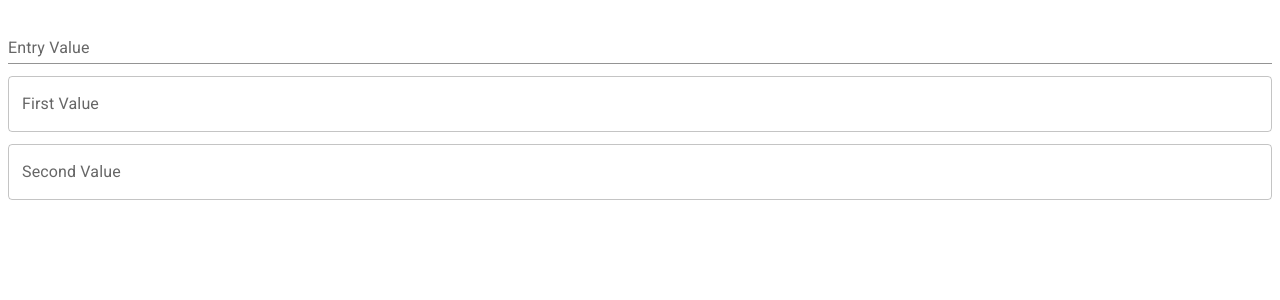
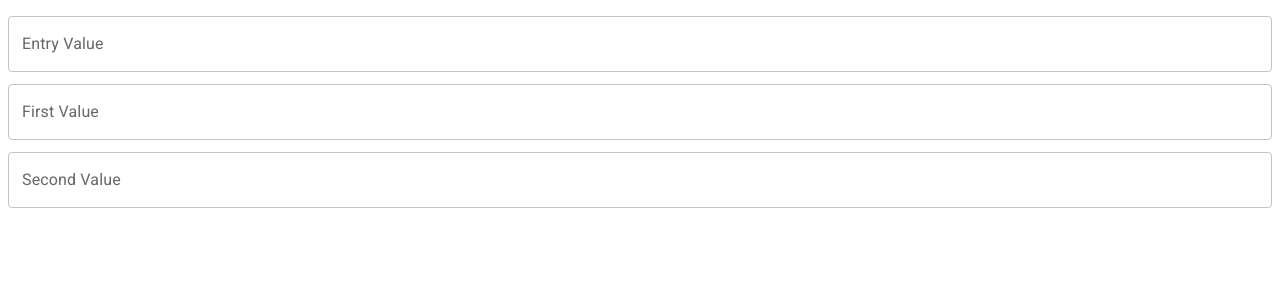
Before and after one commit to viniciusferreira7/reduction-rpm-test, a React (Create React App) app: page / in a window 1280 px wide. Shown: the top 300 px of the page. Built offline with nearby package versions, Linux system fonts and the light colour scheme.

Commit message:
logica feita

```diff
--- a/src/components/Register/index.jsx
+++ b/src/components/Register/index.jsx
@@ -1,25 +1,58 @@
 import { FormGroup, TextField } from '@mui/material';
 
 import React, { useState } from 'react';
+import { FlagMessage } from '../FlagMessage';
 
 export const Register = () => {
   const [values, setValues] = useState({
-    entryValue: '',
-    firstValue: '',
-    secondValue: '',
+    entryValue: null,
+    firstValue: null,
+    secondValue: null,
   });
 
+  const [status, setStatus] = useState({
+    type: '',
+    message: '',
+  });
+
+  const [result, setResult] = useState(null);
+
   const handleChange = (e) => {
-    setValues({ ...values, [e.target.name]: e.target.value });
+    setValues({ ...values, [e.target.name]: Number(e.target.value) });
+
+    if (isNaN(values[e.target.name])) {
+      setStatus({
+        type: 'error',
+        message: 'Not a number',
+      });
+    } else {
+      setStatus({
+        type: '',
+        message: '',
+      });
+      if (values.firstValue / values.secondValue !== Infinity) {
+        setResult(values.firstValue / values.secondValue);
+        if (
+          values.entryValue * 0.05 > result &&
+          values.entryValue * -0.05 < result
+        ) {
+          setStatus({
+            type: 'success',
+            message: 'Passed',
+          });
+        }
+      }
+    }
   };
 
   return (
     <FormGroup>
+      {status.type === 'error' && <FlagMessage>{status.message}</FlagMessage>}
       <TextField
         id="entry"
         name="entryValue"
         type="text"
-        variant="standard"
+        variant="outlined"
         label="Entry Value"
         margin="dense"
         onChange={handleChange}
@@ -42,6 +75,7 @@ export const Register = () => {
         margin="dense"
         onChange={handleChange}
       />
+      {status.type === 'success' && <FlagMessage>{status.message}</FlagMessage>}
     </FormGroup>
   );
 };
```
